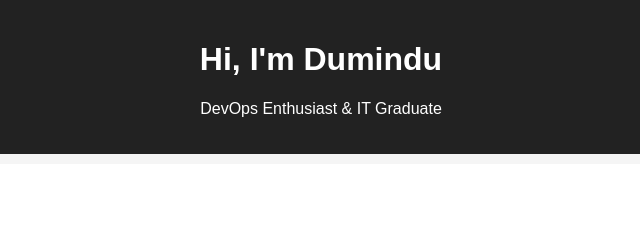
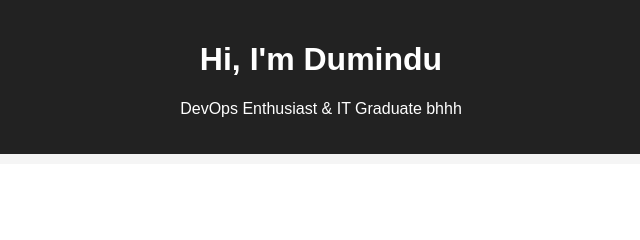
Before and after one commit to Dumindudasun/Github_Test, a plain HTML site: page index.html in a window 1280 px wide. Shown: the top 240 px of the page, 319-959 px from the left. Drawn offline with Linux system fonts and the light colour scheme.

Commit message:
index file sentence change

```diff
--- a/index.html
+++ b/index.html
@@ -9,7 +9,7 @@
 <body>
   <header>
     <h1>Hi, I'm Dumindu</h1>
-    <p>DevOps Enthusiast & IT Graduate</p>
+    <p>DevOps Enthusiast & IT Graduate bhhh</p>
   </header>
 
   <section>
```
